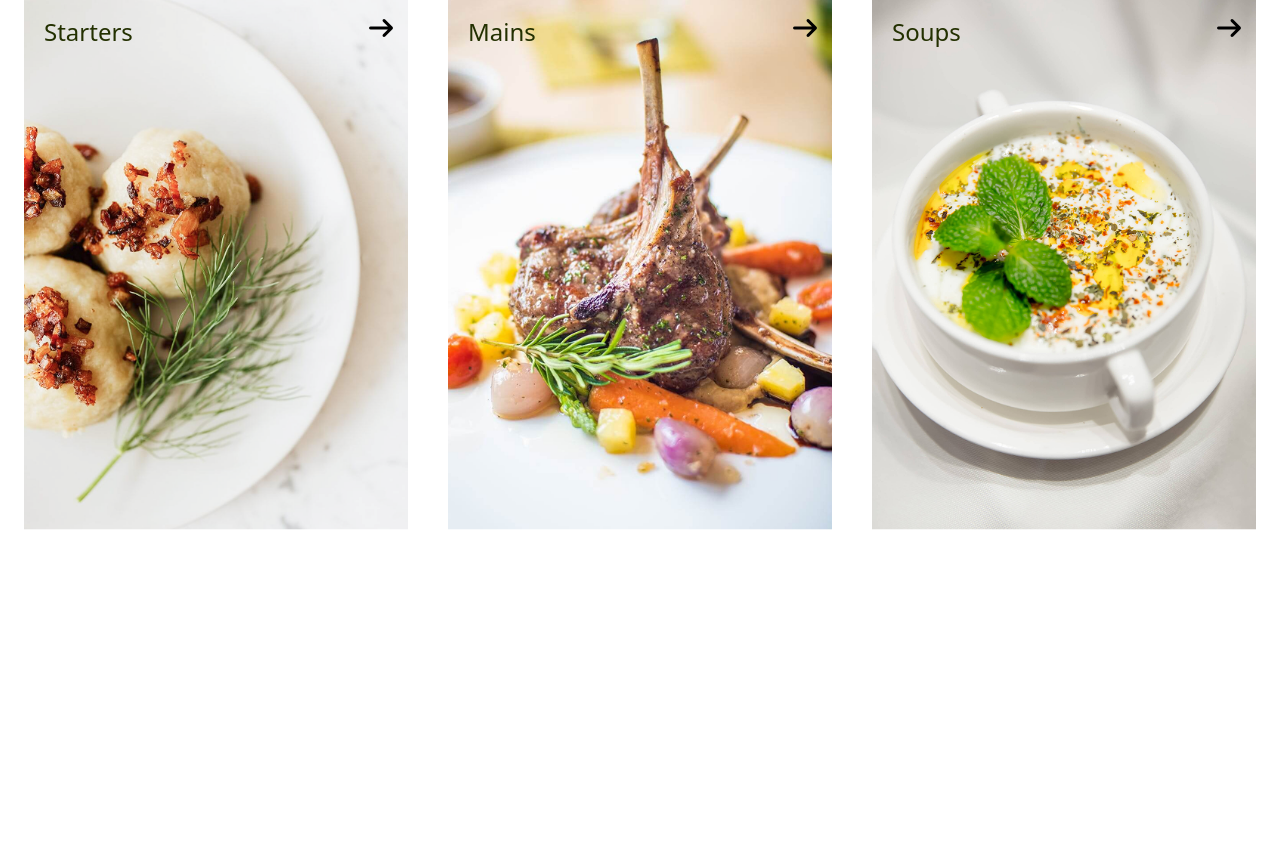
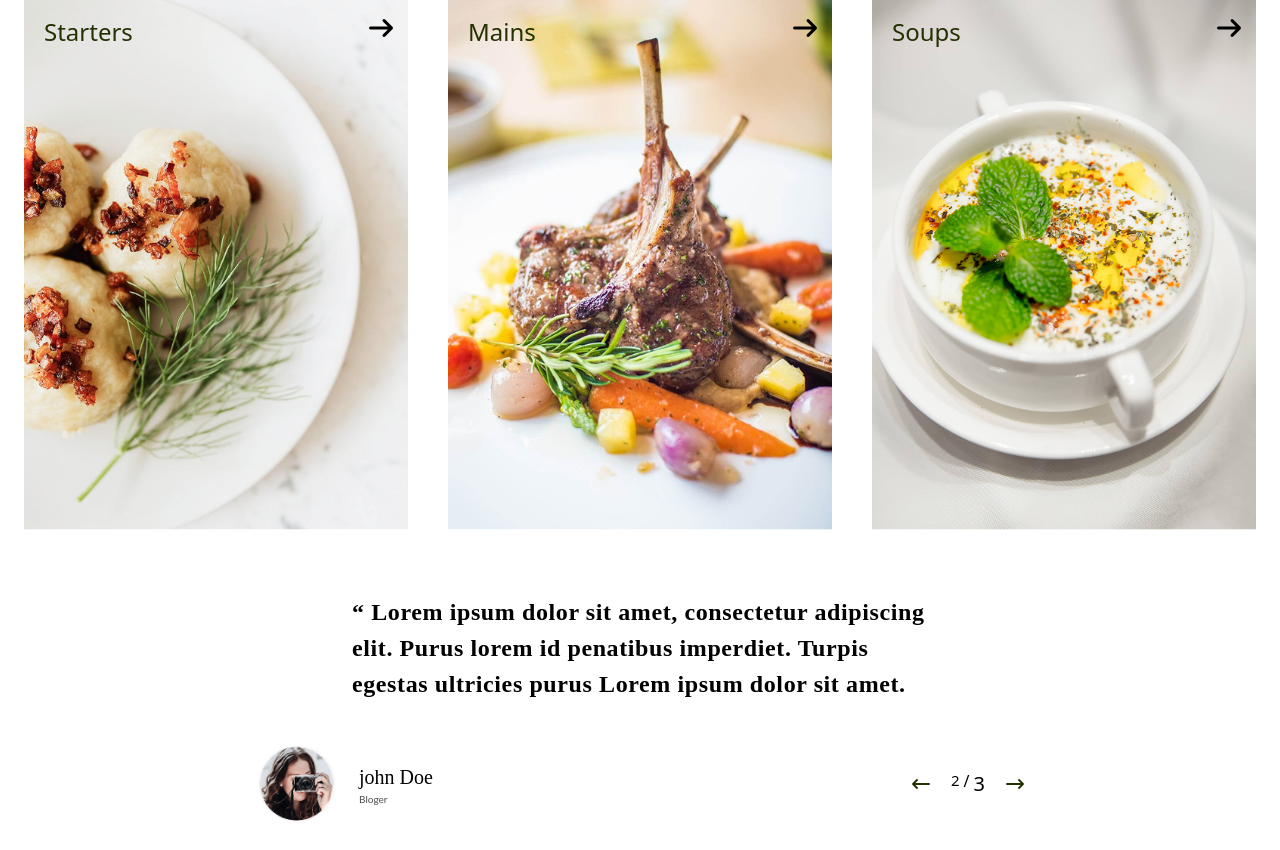
Before and after one commit to Mays-Awwad/Project1-FoodZero, a website: page index.html in a window 1280 px wide. Shown: the part 4782-5632 px from the top of the page. Before the commit the page ends 5352 px from the top, so only its background shows below. Drawn offline with Linux system fonts and the light colour scheme.

Commit message:
MainSection7-home

```diff
--- a/index.html
+++ b/index.html
@@ -361,6 +361,39 @@
              </div>
 
          </section>
+
+         <section class="py-6">
+              <div class="container flex flex-col items-center gap-10">
+
+                <div class="">
+                      <h3 class="md:text-[24px] text-[20px] text-primary font-bold max-w-xl tracking-wide">“ Lorem ipsum dolor sit amet, consectetur adipiscing elit. Purus lorem id penatibus imperdiet. Turpis egestas ultricies purus  Lorem ipsum dolor sit amet.</h3>
+                </div>
+
+                 <div class="flex w-full justify-around items-center">
+                    <div class="flex md:gap-5 gap-3 items-center">
+                   <img src="./assets/imgs/vegetables/john-avatar.png" alt="" class="size-21 rounded-full">
+                   <div class="flex flex-col ">
+                    <h4 class="text-primary font-medium text-[20px]">john Doe</h4>
+                    <span class=" font-body text-paragraph text-[10px]">Bloger</span>
+                   </div>
+                     </div>
+
+                     <div class="flex md:gap-5 gap-2 items-center">
+                        <i class="fa-solid fa-arrow-left-long text-[#233000]"></i>
+                        <div class="flex md:gap-1">
+                            <span class="text-primary text-[15px]">2</span>
+                           <span>/</span>
+                           <span class="text-primary text-[20px]">3</span>
+                        </div>
+                        <i class="fa-solid fa-arrow-right-long text-[#233000]"></i>
+
+                     </div>
+              </div>
+
+              </div>
+
+
+         </section>
     </main>
 
 </body>
```
